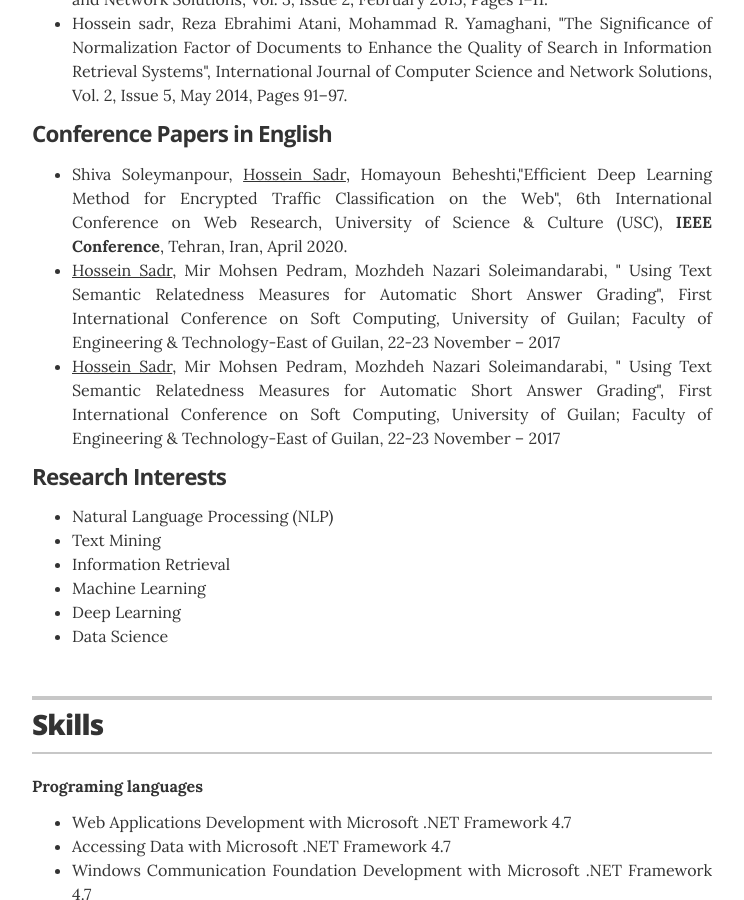
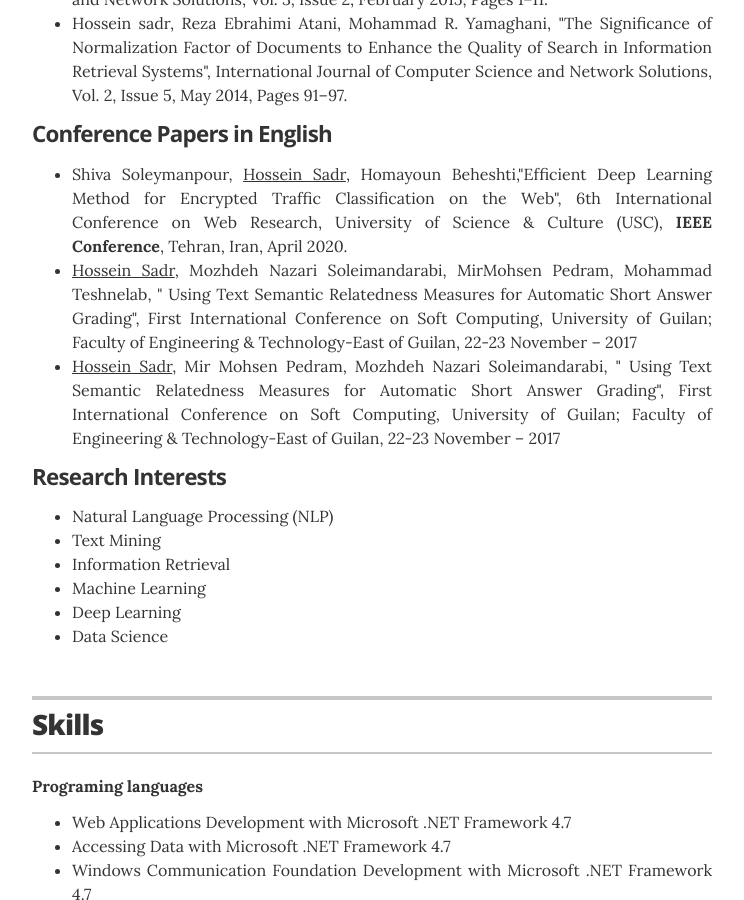
Before and after one commit to hosseinsadr/hosseinsadr.github.io, a Jekyll site: the page built from index.html, in a window 1280 px wide and 900 px high, scrolled down 3521 px. Shown: the whole window, without its empty margins (268-1012 px from the left). Built offline with Jekyll 4.4.1, drawn with Linux system fonts in a browser that asks for light colours.

Commit message:
Update projects.yml

```diff
--- a/_data/projects.yml
+++ b/_data/projects.yml
@@ -14,7 +14,7 @@
 # Conference Papers in English
 - project: Conference Papers in English
   # url: "#"
-  description: <ul class="resume-item-list"><li>Shiva Soleymanpour, <u>Hossein Sadr</u>, Homayoun Beheshti,"Efficient Deep Learning Method for Encrypted Traffic Classification on the Web", 6th International Conference on Web Research, University of Science & Culture (USC), <b>IEEE Conference</b>, Tehran, Iran, April 2020.</li><li><u>Hossein Sadr</u>, Mir Mohsen Pedram, Mozhdeh Nazari Soleimandarabi, " Using Text Semantic Relatedness Measures for Automatic Short Answer Grading", First International Conference on Soft Computing, University of Guilan; Faculty of Engineering & Technology-East of Guilan, 22-23 November – 2017</li> <li><u>Hossein Sadr</u>, Mir Mohsen Pedram, Mozhdeh Nazari Soleimandarabi, " Using Text Semantic Relatedness Measures for Automatic Short Answer Grading", First International Conference on Soft Computing, University of Guilan; Faculty of Engineering & Technology-East of Guilan, 22-23 November – 2017</li></ul>
+  description: <ul class="resume-item-list"><li>Shiva Soleymanpour, <u>Hossein Sadr</u>, Homayoun Beheshti,"Efficient Deep Learning Method for Encrypted Traffic Classification on the Web", 6th International Conference on Web Research, University of Science & Culture (USC), <b>IEEE Conference</b>, Tehran, Iran, April 2020.</li><li><u>Hossein  Sadr</u>, Mozhdeh Nazari Soleimandarabi, MirMohsen Pedram, Mohammad Teshnelab, " Using Text Semantic Relatedness Measures for Automatic Short Answer Grading", First International Conference on Soft Computing, University of Guilan; Faculty of Engineering & Technology-East of Guilan, 22-23 November – 2017</li> <li><u>Hossein Sadr</u>, Mir Mohsen Pedram, Mozhdeh Nazari Soleimandarabi, " Using Text Semantic Relatedness Measures for Automatic Short Answer Grading", First International Conference on Soft Computing, University of Guilan; Faculty of Engineering & Technology-East of Guilan, 22-23 November – 2017</li></ul>
 
   # Research Interests
 - project: Research Interests
```
